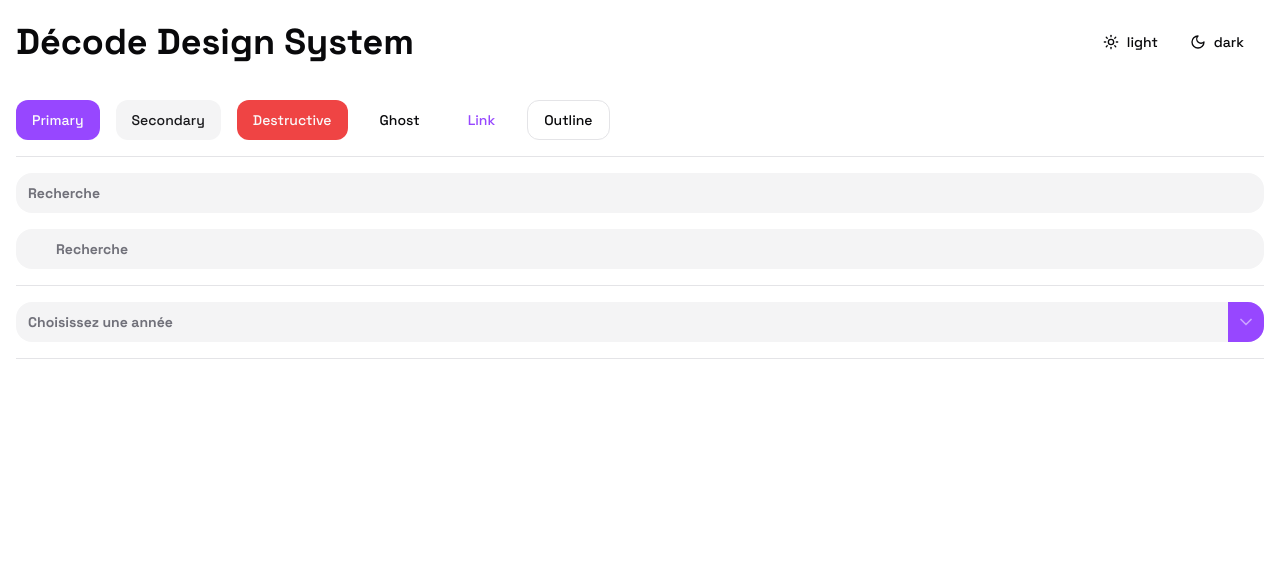
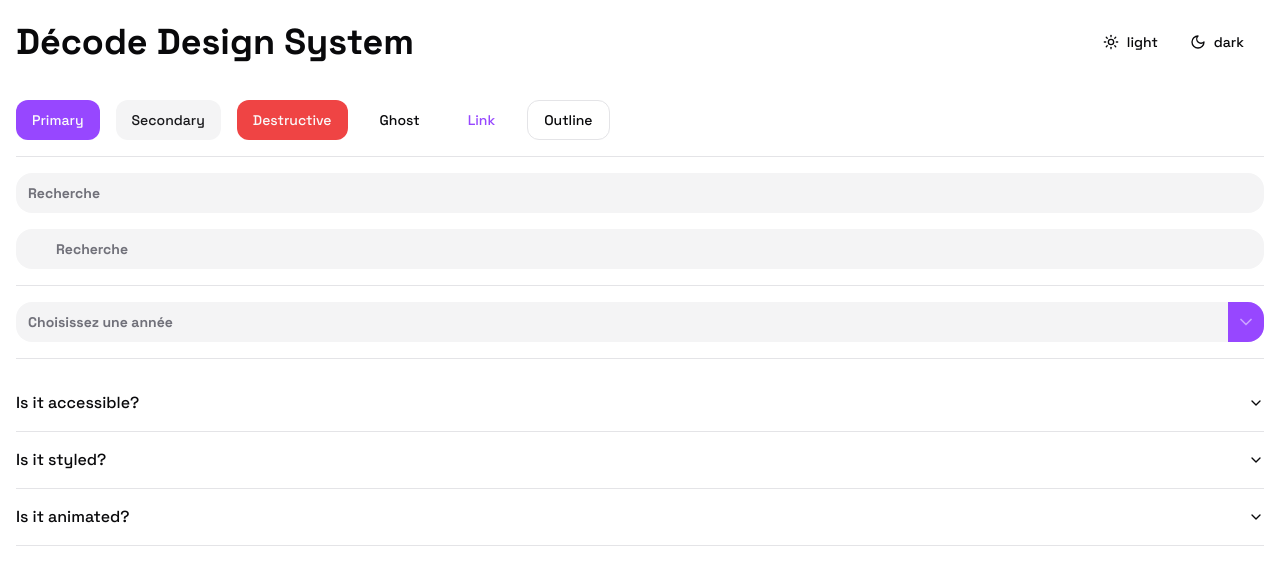
Before and after one commit to decode-school/design-system, a React (Vite) app: page / in a window 1280 px wide. Shown: the top 562 px of the page. Built offline with nearby package versions, Linux system fonts and the light colour scheme; some icons are missing.

Commit message:
feat: add accordion component

```diff
--- a/package.json
+++ b/package.json
@@ -10,6 +10,7 @@
     "preview": "vite preview"
   },
   "dependencies": {
+    "@radix-ui/react-accordion": "^1.2.2",
     "@radix-ui/react-select": "^2.1.5",
     "@radix-ui/react-slot": "^1.1.1",
     "class-variance-authority": "^0.7.1",
--- a/src/main.tsx
+++ b/src/main.tsx
@@ -6,6 +6,7 @@
 import { ThemeProvider } from "@/package/ui/providers/theme-provider"
 import ModeToggle from './package/ui/components/functionnal/mode-toggle'
 import { Select, SelectContent, SelectItem, SelectTrigger, SelectValue } from './package/ui/components/ui/select'
+import { Accordion, AccordionContent, AccordionItem, AccordionTrigger } from './package/ui/components/ui/accordion'
 
 
 
@@ -42,6 +43,28 @@
             </SelectContent>
           </Select>
           <hr />
+          <Accordion type="single" collapsible className="w-full">
+            <AccordionItem value="item-1">
+              <AccordionTrigger>Is it accessible?</AccordionTrigger>
+              <AccordionContent>
+                Yes. It adheres to the WAI-ARIA design pattern.
+              </AccordionContent>
+            </AccordionItem>
+            <AccordionItem value="item-2">
+              <AccordionTrigger>Is it styled?</AccordionTrigger>
+              <AccordionContent>
+                Yes. It comes with default styles that matches the other
+                components&apos; aesthetic.
+              </AccordionContent>
+            </AccordionItem>
+            <AccordionItem value="item-3">
+              <AccordionTrigger>Is it animated?</AccordionTrigger>
+              <AccordionContent>
+                Yes. It&apos;s animated by default, but you can disable it if you
+                prefer.
+              </AccordionContent>
+            </AccordionItem>
+          </Accordion>
         </div>
       </main>
     </ThemeProvider>
--- /dev/null
+++ b/src/package/ui/components/ui/accordion.tsx
@@ -0,0 +1,56 @@
+import * as React from "react"
+import * as AccordionPrimitive from "@radix-ui/react-accordion"
+import { ChevronDown } from "lucide-react"
+
+import { cn } from "@/package/ui/lib/utils"
+
+const Accordion = AccordionPrimitive.Root
+
+const AccordionItem = React.forwardRef<
+  React.ElementRef<typeof AccordionPrimitive.Item>,
+  React.ComponentPropsWithoutRef<typeof AccordionPrimitive.Item>
+>(({ className, ...props }, ref) => (
+  <AccordionPrimitive.Item
+    ref={ref}
+    className={cn("border-b", className)}
+    {...props}
+  />
+))
+AccordionItem.displayName = "AccordionItem"
+
+const AccordionTrigger = React.forwardRef<
+  React.ElementRef<typeof AccordionPrimitive.Trigger>,
+  React.ComponentPropsWithoutRef<typeof AccordionPrimitive.Trigger>
+>(({ className, children, ...props }, ref) => (
+  <AccordionPrimitive.Header className="flex">
+    <AccordionPrimitive.Trigger
+      ref={ref}
+      className={cn(
+        "flex flex-1 items-center justify-between py-4 font-medium transition-all hover:underline [&[data-state=open]>svg]:rotate-180",
+        className
+      )}
+      {...props}
+    >
+      {children}
+      <ChevronDown className="h-4 w-4 shrink-0 transition-transform duration-200" />
+    </AccordionPrimitive.Trigger>
+  </AccordionPrimitive.Header>
+))
+AccordionTrigger.displayName = AccordionPrimitive.Trigger.displayName
+
+const AccordionContent = React.forwardRef<
+  React.ElementRef<typeof AccordionPrimitive.Content>,
+  React.ComponentPropsWithoutRef<typeof AccordionPrimitive.Content>
+>(({ className, children, ...props }, ref) => (
+  <AccordionPrimitive.Content
+    ref={ref}
+    className="overflow-hidden text-sm transition-all data-[state=closed]:animate-accordion-up data-[state=open]:animate-accordion-down"
+    {...props}
+  >
+    <div className={cn("pb-4 pt-0", className)}>{children}</div>
+  </AccordionPrimitive.Content>
+))
+
+AccordionContent.displayName = AccordionPrimitive.Content.displayName
+
+export { Accordion, AccordionItem, AccordionTrigger, AccordionContent }
```
Also changed, not shown: 1 other file (tests, documents, lock files or other folders).
